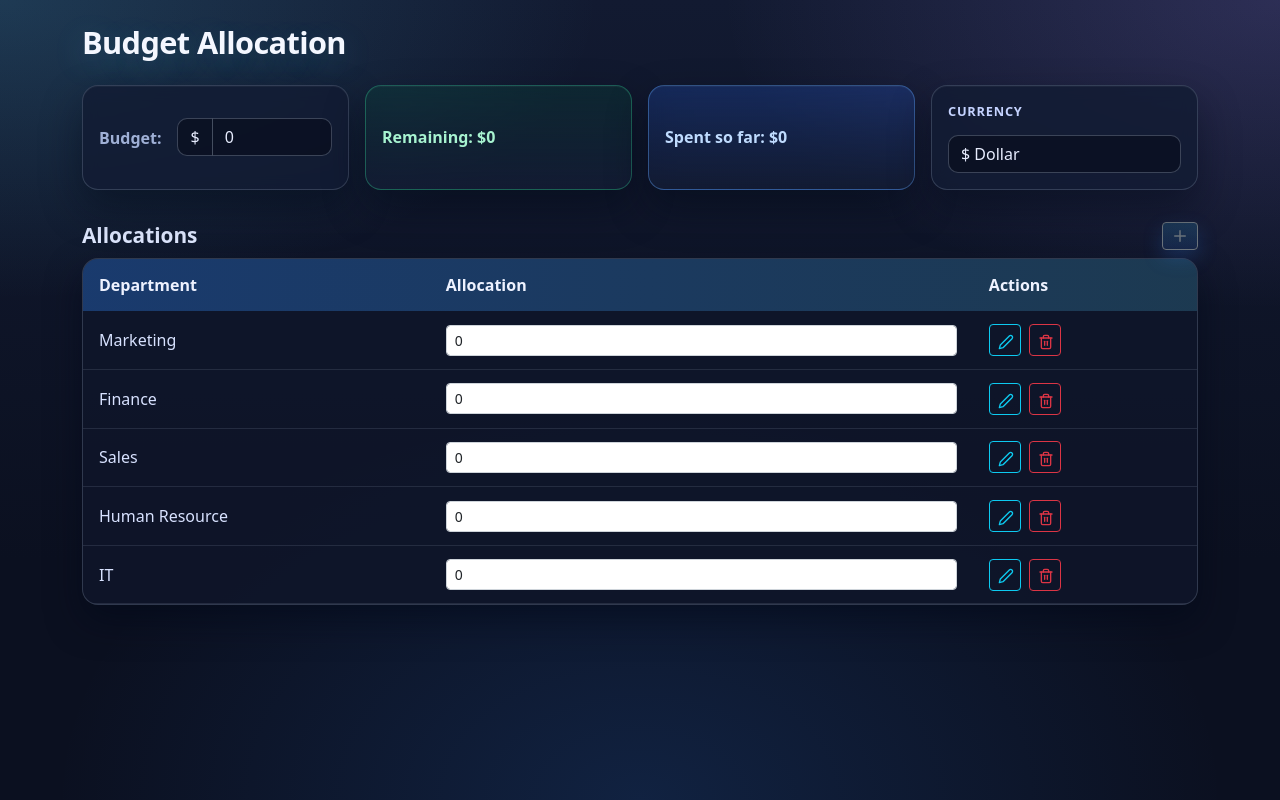
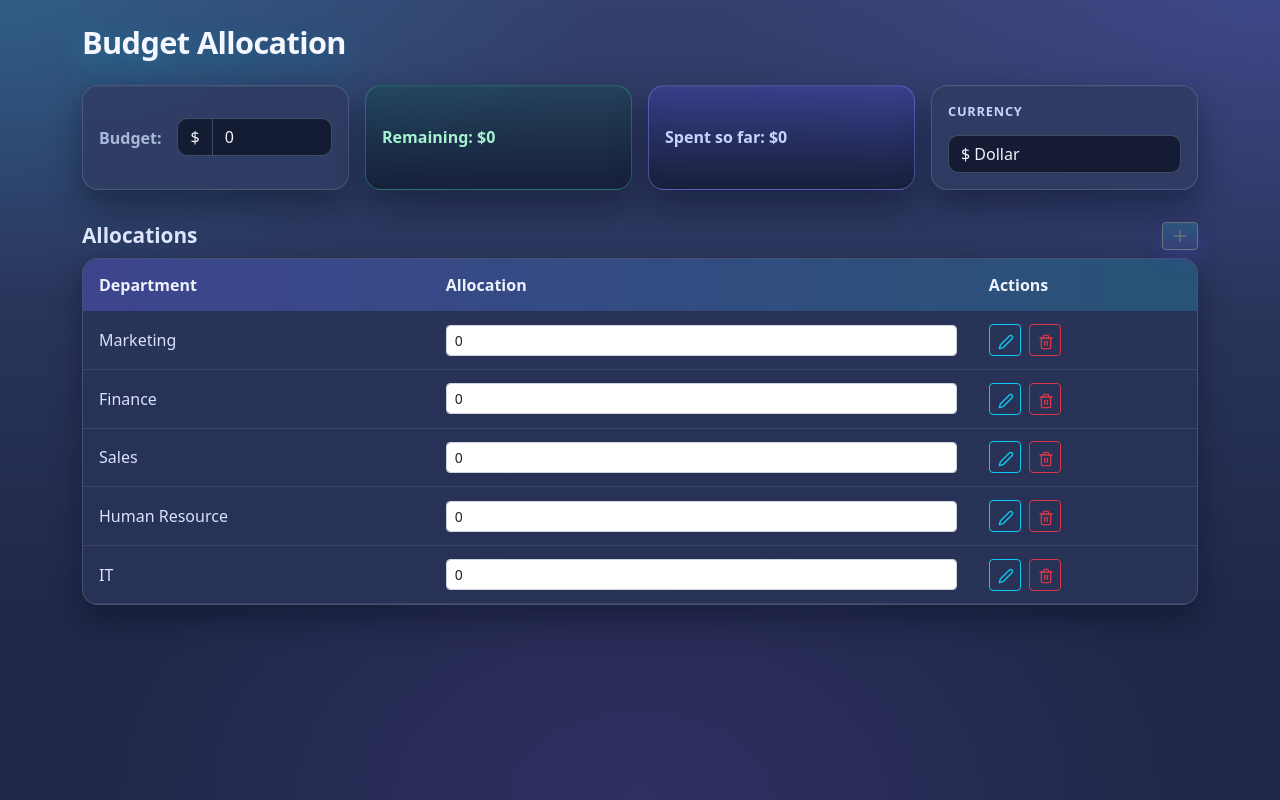
Before and after one commit to Darman1987/reactBudget, a React (Create React App) app: page / in a window 1280 px wide. Built offline with nearby package versions, Linux system fonts and the light colour scheme.

Commit message:
adjutsments colors

```diff
--- a/src/index.css
+++ b/src/index.css
@@ -1,16 +1,16 @@
 @import url('https://fonts.googleapis.com/css2?family=Manrope:wght@400;500;600;700;800&display=swap');
 
 :root {
-  --bg-0: #0b1020;
-  --bg-1: #121a31;
-  --bg-2: #1a2445;
-  --surface: rgba(19, 28, 52, 0.84);
-  --surface-strong: rgba(15, 22, 42, 0.95);
-  --line: rgba(148, 163, 184, 0.26);
-  --text: #e8edff;
-  --muted: #9fb0d6;
-  --primary: #56ccf2;
-  --primary-2: #2f80ed;
+  --bg-0: #1f2848;
+  --bg-1: #2a345b;
+  --bg-2: #374473;
+  --surface: rgba(48, 59, 98, 0.82);
+  --surface-strong: rgba(42, 52, 88, 0.9);
+  --line: rgba(148, 163, 184, 0.28);
+  --text: #f1f5ff;
+  --muted: #a9b7db;
+  --primary: #22d3ee;
+  --primary-2: #6366f1;
   --success: #34d399;
   --danger: #fb7185;
   --warning: #fbbf24;
@@ -31,10 +31,10 @@ body {
   font-family: 'Manrope', 'Segoe UI', sans-serif;
   color: var(--text);
   background:
-    radial-gradient(1000px 500px at 0% 0%, rgba(86, 204, 242, 0.18), transparent 60%),
-    radial-gradient(900px 500px at 100% 0%, rgba(167, 139, 250, 0.18), transparent 62%),
-    radial-gradient(900px 600px at 50% 100%, rgba(47, 128, 237, 0.16), transparent 65%),
-    linear-gradient(180deg, var(--bg-1) 0%, var(--bg-0) 70%);
+    radial-gradient(1000px 500px at 0% 0%, rgba(34, 211, 238, 0.2), transparent 60%),
+    radial-gradient(900px 500px at 100% 0%, rgba(99, 102, 241, 0.2), transparent 62%),
+    radial-gradient(900px 600px at 50% 100%, rgba(139, 92, 246, 0.15), transparent 65%),
+    linear-gradient(180deg, #34406d 0%, var(--bg-0) 78%);
   -webkit-font-smoothing: antialiased;
   -moz-osx-font-smoothing: grayscale;
 }
@@ -53,7 +53,7 @@ code {
   font-weight: 800;
   letter-spacing: -0.02em;
   color: #f4f7ff;
-  text-shadow: 0 8px 32px rgba(86, 204, 242, 0.24);
+  text-shadow: 0 8px 32px rgba(34, 211, 238, 0.3);
 }
 
 .header-actions {
@@ -67,7 +67,7 @@ code {
   border: 1px solid var(--line);
   border-radius: 16px;
   box-shadow:
-    0 18px 40px rgba(2, 8, 23, 0.45),
+    0 16px 34px rgba(2, 8, 23, 0.4),
     inset 0 1px 0 rgba(255, 255, 255, 0.04);
   backdrop-filter: blur(8px);
   min-height: 96px;
@@ -84,7 +84,7 @@ code {
   font-weight: 700;
   letter-spacing: 0.06em;
   text-transform: uppercase;
-  color: #c5d3ff;
+  color: #c7d2fe;
 }
 
 .metric-label {
@@ -125,8 +125,8 @@ code {
 .metric-card-currency .form-select:focus,
 .metric-card-budget .form-control:focus,
 .allocation-input:focus {
-  border-color: rgba(86, 204, 242, 0.8);
-  box-shadow: 0 0 0 0.2rem rgba(86, 204, 242, 0.2);
+  border-color: rgba(34, 211, 238, 0.8);
+  box-shadow: 0 0 0 0.2rem rgba(34, 211, 238, 0.22);
 }
 
 .metric-card-success {
@@ -144,9 +144,9 @@ code {
 }
 
 .metric-card-info {
-  border-color: rgba(96, 165, 250, 0.4);
-  background: linear-gradient(180deg, rgba(37, 99, 235, 0.23) 0%, rgba(19, 28, 52, 0.85) 100%);
-  color: #bfdbfe;
+  border-color: rgba(129, 140, 248, 0.46);
+  background: linear-gradient(180deg, rgba(79, 70, 229, 0.27) 0%, rgba(19, 28, 52, 0.85) 100%);
+  color: #c7d2fe;
   font-weight: 600;
 }
 
@@ -162,12 +162,12 @@ code {
   background: var(--surface-strong);
   border: 1px solid var(--line);
   border-radius: 16px;
-  box-shadow: 0 16px 34px rgba(2, 8, 23, 0.5);
+  box-shadow: 0 14px 30px rgba(2, 8, 23, 0.38);
   overflow: hidden;
 }
 
 .table-modern thead {
-  background: linear-gradient(90deg, rgba(47, 128, 237, 0.35) 0%, rgba(86, 204, 242, 0.2) 100%);
+  background: linear-gradient(90deg, rgba(99, 102, 241, 0.35) 0%, rgba(34, 211, 238, 0.2) 100%);
 }
 
 .table-modern thead th {
@@ -189,7 +189,7 @@ code {
 }
 
 .table-modern tbody tr:hover {
-  background: rgba(47, 128, 237, 0.08);
+  background: rgba(99, 102, 241, 0.1);
 }
 
 .allocation-input:disabled {
@@ -198,16 +198,16 @@ code {
 }
 
 .btn-outline-secondary {
-  border-color: rgba(86, 204, 242, 0.85);
-  color: #bfeeff;
-  background: linear-gradient(180deg, rgba(56, 189, 248, 0.18) 0%, rgba(47, 128, 237, 0.14) 100%);
-  box-shadow: 0 8px 20px rgba(47, 128, 237, 0.22);
+  border-color: rgba(34, 211, 238, 0.9);
+  color: #cffafe;
+  background: linear-gradient(180deg, rgba(34, 211, 238, 0.2) 0%, rgba(99, 102, 241, 0.16) 100%);
+  box-shadow: 0 8px 20px rgba(79, 70, 229, 0.24);
 }
 
 .btn-outline-secondary:hover {
-  border-color: rgba(86, 204, 242, 1);
+  border-color: rgba(34, 211, 238, 1);
   color: #ffffff;
-  background: linear-gradient(180deg, rgba(56, 189, 248, 0.3) 0%, rgba(47, 128, 237, 0.26) 100%);
+  background: linear-gradient(180deg, rgba(34, 211, 238, 0.32) 0%, rgba(99, 102, 241, 0.28) 100%);
 }
 
 .settings-modal-backdrop,
@@ -266,7 +266,7 @@ code {
   align-items: center;
   padding: 0.75rem 1rem;
   border-bottom: 1px solid rgba(148, 163, 184, 0.2);
-  background: linear-gradient(90deg, rgba(167, 139, 250, 0.17) 0%, rgba(56, 189, 248, 0.16) 100%);
+  background: linear-gradient(90deg, rgba(99, 102, 241, 0.2) 0%, rgba(34, 211, 238, 0.16) 100%);
   color: #edf2ff;
 }
 
@@ -309,13 +309,13 @@ code {
 }
 
 .settings-modal-body .btn-primary {
-  background: linear-gradient(180deg, #56ccf2 0%, #2f80ed 100%);
-  border-color: #2f80ed;
+  background: linear-gradient(180deg, #22d3ee 0%, #6366f1 100%);
+  border-color: #6366f1;
 }
 
 .settings-modal-body .btn-primary:hover {
-  background: linear-gradient(180deg, #38bdf8 0%, #2563eb 100%);
-  border-color: #2563eb;
+  background: linear-gradient(180deg, #06b6d4 0%, #4f46e5 100%);
+  border-color: #4f46e5;
 }
 
 .settings-modal-body .btn-success {
```
